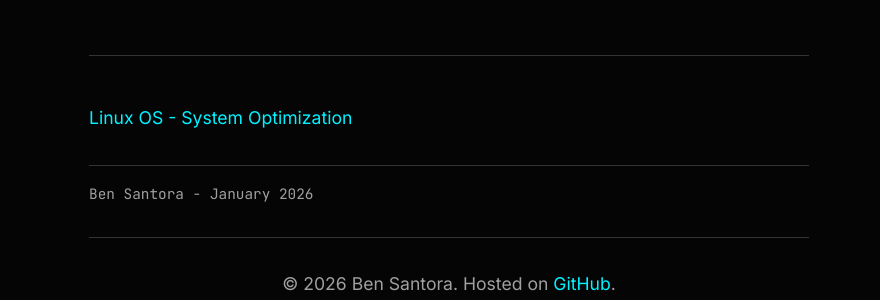
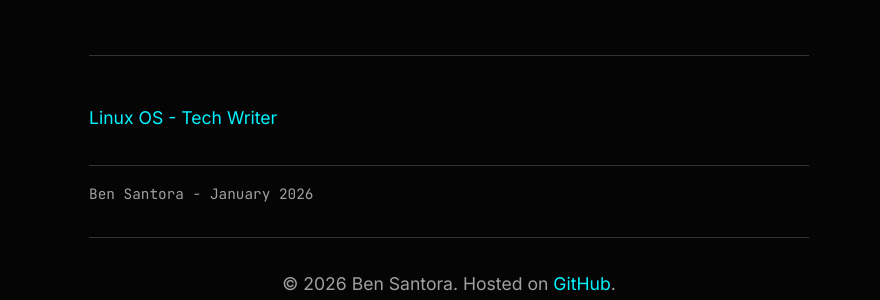
Before and after one commit to ben-santora/ben-santora.github.io, a Jekyll site: the page built from index.html, in a window 1280 px wide. Shown: the part 550-850 px from the top of the page, without its empty margins (191-1071 px from the left). Built offline with Jekyll 4.4.1, drawn with Linux system fonts in a browser that asks for light colours.

Commit message:
Update index.html

```diff
--- a/index.html
+++ b/index.html
@@ -20,7 +20,7 @@ author: "Ben Santora"
 <head>
     <meta charset="UTF-8">
     <meta name="viewport" content="width=device-width, initial-scale=1.0">
-    <title>Ben Santora - Linux Operating Systems</title>
+    <title>Ben Santora - Engineering Technician - Tech Writer</title>
     <meta name="description" content="Linux Systems">
     <meta name="author" content="Ben Santora">
 
@@ -224,7 +224,7 @@ author: "Ben Santora"
 
         <main>
             <article>
-                <p class="lead"><span class="highlight">Linux OS - System Optimization</span></p>
+                <p class="lead"><span class="highlight">Linux OS - Tech Writer</span></p>
 
                 <h2></h2>
                 <p></p>
```
Also changed, not shown: other parts of index.html (+1 -1 lines).
